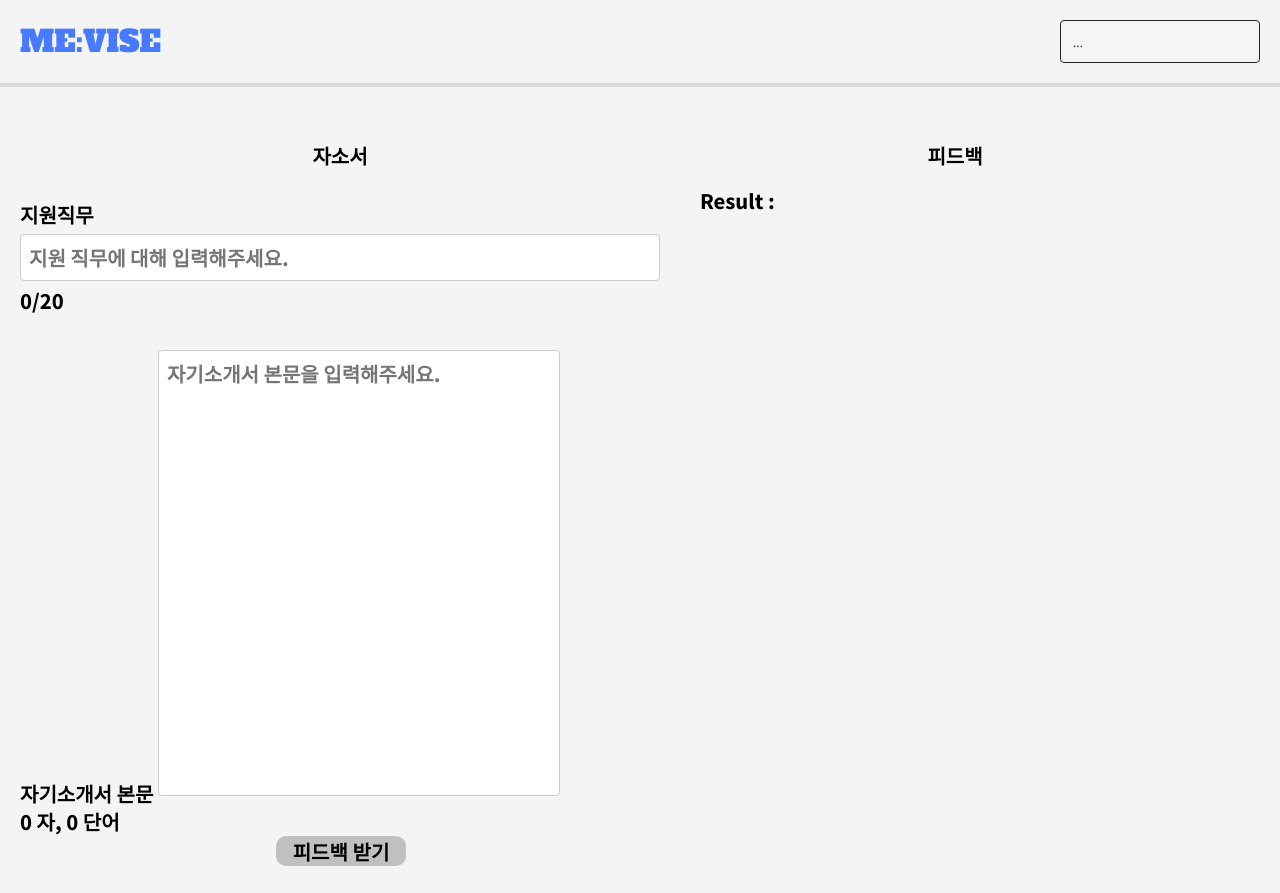
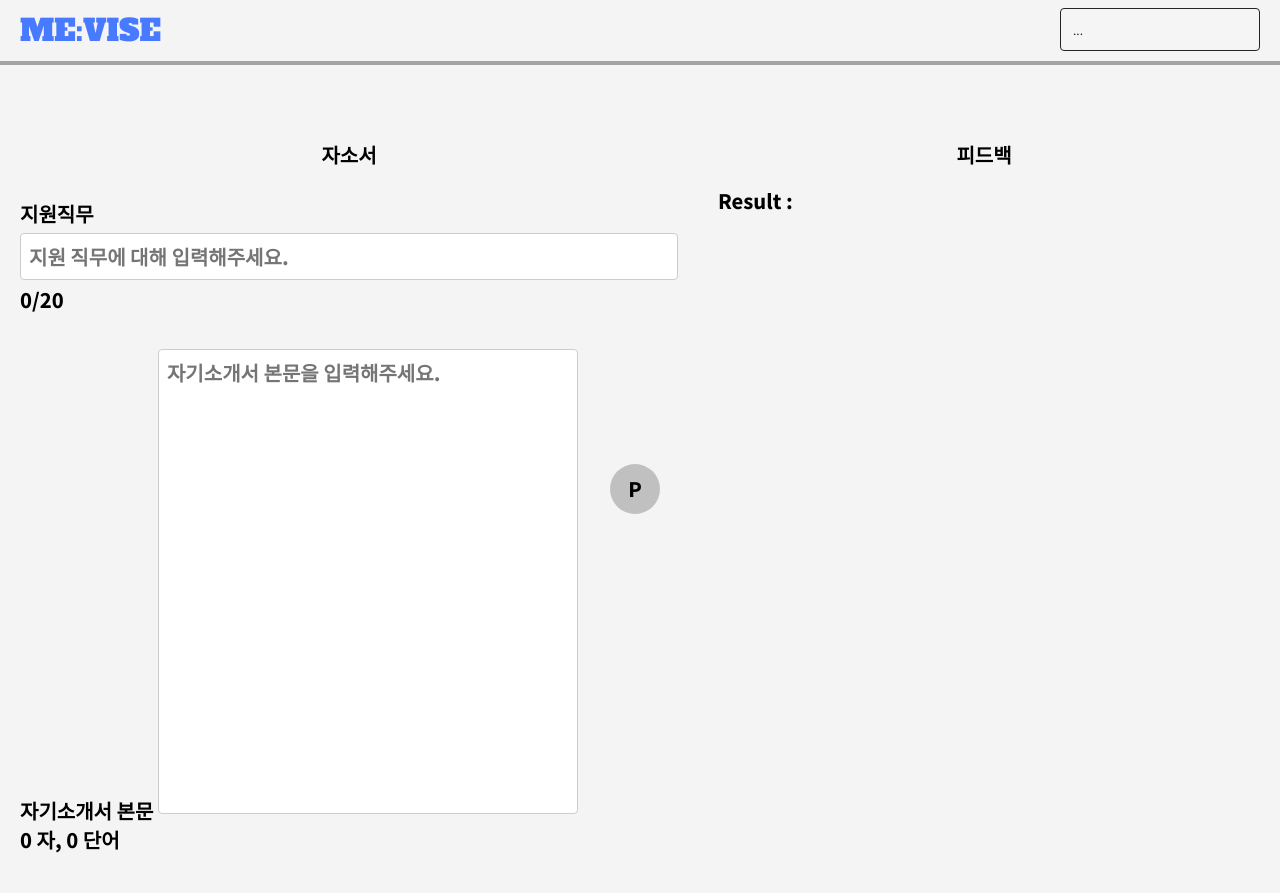
Before and after one commit to LeeHonggii/Resume-Review-AI, a FastAPI app: page /user_page in a window 1280 px wide. Run offline with FastAPI, Linux system fonts and the light colour scheme; a user stored in the database is signed in; data comes from the database, SQL or seed files in the repository; some libraries are stand-ins or nearby versions.

Commit message:
Chore css work

```diff
--- a/App/main.py
+++ b/App/main.py
@@ -150,9 +150,8 @@ async def login(
         return response
     else:
         logger.error("Login failed: Invalid username or password")
-        return templates.TemplateResponse(
-            "login.html",
-            {"request": request, "error_message": "Invalid username or password"},
+        return HTMLResponse(
+            "Invalid username or password", status_code=401
         )
 
 
@@ -208,4 +207,5 @@ async def get_gpt_response(job_title: str, text: str) -> str:
 
 if __name__ == "__main__":
 
-    uvicorn.run("main:app", host="0.0.0.0", port=8888, log_level="debug", reload=True)
+    uvicorn.run("main:app", host="0.0.0.0", port=8888,
+                log_level="debug", reload=True)
--- a/App/static/user_page.css
+++ b/App/static/user_page.css
@@ -1,4 +1,11 @@
-body, html {
+* {
+  font-family: "Noto Sans KR", sans-serif;
+  font-size: 20px;
+  font-weight: 800;
+}
+
+body,
+html {
   height: 100%;
   margin: 0;
   padding: 0;
@@ -7,30 +14,23 @@ body, html {
   align-items: stretch;
   background-color: #f4f4f4;
   width: 100%;
-  overflow-x: hidden; /* Prevent horizontal scroll */
-}
-
-* {
-  font-family: "Noto Sans KR", sans-serif;
-  font-size: 20px;
-  font-weight: 800;
-  box-sizing: border-box; /* Apply box-sizing to all elements */
 }
 
 .header {
-  display: flex;
+  display: grid;
+  grid-template-columns: 1fr auto;
+  height: max-content;
   justify-content: space-between;
   align-items: center;
   padding: 10px 20px;
-  margin-top: 10px;
   color: #fff;
   background-color: #f4f4f4;
-  width: 100%;
-}
-
-.navigation-bar {
-  width: 100%;
-  border: 2px solid #D9D9D9;
+  box-sizing: border-box;
+  padding-top: 8px;
+  margin-bottom: auto;
+  border-bottom: 4px solid #a3a3a3;
+  transition: border-bottom 0.5s ease-in-out;
+  z-index: 1;
 }
 
 .logo,
@@ -39,6 +39,7 @@ body, html {
   overflow: hidden;
   text-overflow: ellipsis;
   flex-shrink: 0;
+  margin-top: 2px;
 }
 
 .title-logo {
@@ -50,16 +51,16 @@ body, html {
   font-size: 30px;
 }
 
-
 .main-content {
   display: grid;
-  grid-template-columns: 1fr 1fr; /* Two columns of equal width */
+  grid-template-columns: 1fr 1fr;
   gap: 20px;
   width: 100%;
   padding: 20px;
   margin: auto;
+  position: relative;
+  /* Add this to allow absolute positioning of children */
 }
-
 .input-group {
   margin-top: 30px;
 }
@@ -113,19 +114,24 @@ textarea#mce_full {
 #editor {
   width: auto;
   height: auto;
+  position: relative;
 }
 
 .submit-ps {
-  transform: translateX(20vw);
-  width: 130px;
-  height: 30px;
+  width: 50px;
+  height: 50px;
   background-color: #c0c0c0;
-  border-radius: 10px;
+  border-radius: 50%;
   border: none;
+  position: absolute;
+  /* Positioning the button absolutely */
+  top: 50%;
+  right: 50%;
+  /* Position to the right of the editor */
+  transform: translateY(-50%);
 }
-
 .submit-ps:hover {
-  background-color: blue;
+  background-color: #487AFF;
 }
 
 #autoSaveNotification {
--- a/App/templates/user_page.html
+++ b/App/templates/user_page.html
@@ -231,8 +231,6 @@
       </div>
     </header>
 
-    <hr class="navigation-bar" />
-
     <div class="main-content">
       <section class="your-work">
         <h2 class="statement-title">자소서</h2>
@@ -259,7 +257,7 @@
             ></textarea>
             <div id="mce_full-count">0 자, 0 단어</div>
           </div>
-          <button type="submit" class="submit-ps">피드백 받기</button>
+          <button type="submit" class="submit-ps">P</button>
         </form>
       </section>
       <section class="feedback">
```
Also changed, not shown: App/templates/login.html (+25 -11 lines), App/templates/signup.html (+14 -46 lines).
